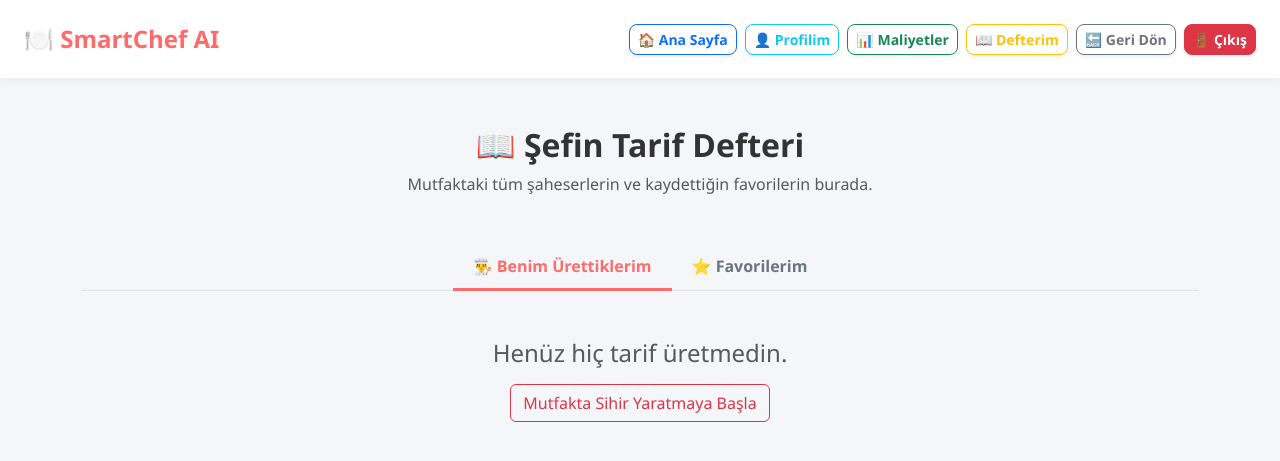
After one commit to yigitkovanc1/SmartChef-AI, a Django app: page /defterim/ in a window 1280 px wide. The commit adds this page. Shown: the top 461 px of the page. Run offline with Django 5.2, Linux system fonts and the light colour scheme; the visitor is signed in with stand-in values (Sample User, id 1); data that the repository does not hold is empty.

Commit message:
'Tarif Defterim' sayfasi eklendi ve UI iyilestirmeleri yapildi

```diff
--- a/accounts/templates/accounts/profile.html
+++ b/accounts/templates/accounts/profile.html
@@ -36,6 +36,8 @@
                     <a href="/" class="btn btn-outline-primary btn-sm fw-bold shadow-sm" style="border-radius: 8px;">🏠 Ana Sayfa</a>
                     <a href="/hesap/profil/" class="btn btn-outline-info btn-sm fw-bold shadow-sm" style="border-radius: 8px;">👤 Profilim</a>
                     <a href="/hesap/dashboard/" class="btn btn-outline-success btn-sm fw-bold shadow-sm" style="border-radius: 8px;">📊 Maliyetler</a>
+                    <a href="{% url 'tarif_defterim' %}" class="btn btn-outline-warning btn-sm fw-bold shadow-sm" style="border-radius: 8px;">📖 Defterim</a>
+
                     <button onclick="history.back()" class="btn btn-outline-secondary btn-sm fw-bold shadow-sm" style="border-radius: 8px;">🔙 Geri Dön</button>
 
                     <form action="{% url 'cikis_yap' %}" method="post" style="display: inline; margin: 0;">
--- a/recipes/urls.py
+++ b/recipes/urls.py
@@ -8,4 +8,6 @@ urlpatterns = [
 
     # İleride tarif detay sayfası vs. eklersen buraya alt alta yazacağız
     path('tarif/<uuid:recipe_id>/', views.tarif_detay_view, name='tarif_detay'),
+
+    path('defterim/', views.tarif_defterim_view, name='tarif_defterim'),
 ]
--- a/recipes/views.py
+++ b/recipes/views.py
@@ -45,3 +45,22 @@ def tarif_detay_view(request, recipe_id):
     }
 
     return render(request, 'tarif_detay.html', context)
+
+
+# recipes/views.py (En alta ekle)
+
+@login_required(login_url='/hesap/giris/')
+def tarif_defterim_view(request):
+    # 1. Kullanıcının yapay zekaya ürettirdiği kendi tarifleri
+    kullanici_tarifleri = Recipe.objects.filter(user=request.user).order_by('-id')
+
+    # 2. Kullanıcının favoriye eklediği tarifler (Favorite modelinden Recipe'a ulaşıyoruz)
+    favori_kayitlari = Favorite.objects.filter(user=request.user).select_related('recipe').order_by('-id')
+    favori_tarifler = [kayit.recipe for kayit in favori_kayitlari]
+
+    context = {
+        'kullanici_tarifleri': kullanici_tarifleri,
+        'favori_tarifler': favori_tarifler,
+    }
+
+    return render(request, 'tarif_defterim.html', context)
--- a/templates/chat.html
+++ b/templates/chat.html
@@ -74,6 +74,7 @@
                     <a href="/" class="btn btn-outline-primary btn-sm fw-bold shadow-sm" style="border-radius: 8px;">🏠 Ana Sayfa</a>
                     <a href="/hesap/profil/" class="btn btn-outline-info btn-sm fw-bold shadow-sm" style="border-radius: 8px;">👤 Profilim</a>
                     <a href="/hesap/dashboard/" class="btn btn-outline-success btn-sm fw-bold shadow-sm" style="border-radius: 8px;">📊 Maliyetler</a>
+                    <a href="{% url 'tarif_defterim' %}" class="btn btn-outline-warning btn-sm fw-bold shadow-sm" style="border-radius: 8px;">📖 Defterim</a>
                     <button onclick="history.back()" class="btn btn-outline-secondary btn-sm fw-bold shadow-sm" style="border-radius: 8px;">🔙 Geri Dön</button>
                     <form action="{% url 'cikis_yap' %}" method="post" style="display: inline; margin: 0;">
                         {% csrf_token %}
--- a/templates/dashboard.html
+++ b/templates/dashboard.html
@@ -37,6 +37,7 @@
                     <a href="/" class="btn btn-outline-primary btn-sm fw-bold shadow-sm" style="border-radius: 8px;">🏠 Ana Sayfa</a>
                     <a href="/hesap/profil/" class="btn btn-outline-info btn-sm fw-bold shadow-sm" style="border-radius: 8px;">👤 Profilim</a>
                     <a href="/hesap/dashboard/" class="btn btn-outline-success btn-sm fw-bold shadow-sm" style="border-radius: 8px;">📊 Maliyetler</a>
+                    <a href="{% url 'tarif_defterim' %}" class="btn btn-outline-warning btn-sm fw-bold shadow-sm" style="border-radius: 8px;">📖 Defterim</a>
                     <button onclick="history.back()" class="btn btn-outline-secondary btn-sm fw-bold shadow-sm" style="border-radius: 8px;">🔙 Geri Dön</button>
 
                     <form action="{% url 'cikis_yap' %}" method="post" style="display: inline; margin: 0;">
--- a/templates/home.html
+++ b/templates/home.html
@@ -35,6 +35,7 @@
                     <a href="/" class="btn btn-outline-primary btn-sm fw-bold shadow-sm" style="border-radius: 8px;">🏠 Ana Sayfa</a>
                     <a href="/hesap/profil/" class="btn btn-outline-info btn-sm fw-bold shadow-sm" style="border-radius: 8px;">👤 Profilim</a>
                     <a href="/hesap/dashboard/" class="btn btn-outline-success btn-sm fw-bold shadow-sm" style="border-radius: 8px;">📊 Maliyetler</a>
+                    <a href="{% url 'tarif_defterim' %}" class="btn btn-outline-warning btn-sm fw-bold shadow-sm" style="border-radius: 8px;">📖 Defterim</a>
                     <button onclick="history.back()" class="btn btn-outline-secondary btn-sm fw-bold shadow-sm" style="border-radius: 8px;">🔙 Geri Dön</button>
 
                     <form action="{% url 'cikis_yap' %}" method="post" style="display: inline; margin: 0;">
--- /dev/null
+++ b/templates/tarif_defterim.html
@@ -0,0 +1,128 @@
+<!DOCTYPE html>
+<html lang="tr">
+<head>
+    <meta charset="UTF-8">
+    <meta name="viewport" content="width=device-width, initial-scale=1.0">
+    <title>SmartChef - Tarif Defterim</title>
+    <link href="https://cdn.jsdelivr.net/npm/bootstrap@5.3.0/dist/css/bootstrap.min.css" rel="stylesheet">
+    <script src="https://cdn.jsdelivr.net/npm/bootstrap@5.3.0/dist/js/bootstrap.bundle.min.js"></script>
+    <style>
+        body { background-color: #f4f6f9; font-family: 'Segoe UI', Tahoma, sans-serif; }
+        .navbar-custom { background-color: white; box-shadow: 0 2px 10px rgba(0,0,0,0.05); }
+        .brand-text { color: #ff6b6b; font-weight: 800; font-size: 1.5rem; text-decoration: none;}
+        .recipe-card { border-radius: 15px; overflow: hidden; transition: 0.3s; border: none; }
+        .recipe-card:hover { transform: translateY(-5px); box-shadow: 0 10px 20px rgba(0,0,0,0.1) !important; }
+        .nav-tabs .nav-link { color: #6c757d; font-weight: 600; border: none; padding: 10px 20px; }
+        .nav-tabs .nav-link.active { color: #ff6b6b; border-bottom: 3px solid #ff6b6b; background: transparent; }
+    </style>
+</head>
+<body>
+
+    <!-- NAVBAR (Senin standart navbar'ın) -->
+    <nav class="navbar navbar-expand-lg navbar-custom py-3">
+        <div class="container-fluid px-4">
+            <a class="navbar-brand brand-text" href="/">🍽️ SmartChef AI</a>
+            <div class="ms-auto d-flex align-items-center gap-2">
+                <a href="/" class="btn btn-outline-primary btn-sm fw-bold shadow-sm" style="border-radius: 8px;">🏠 Ana Sayfa</a>
+                    <a href="/hesap/profil/" class="btn btn-outline-info btn-sm fw-bold shadow-sm" style="border-radius: 8px;">👤 Profilim</a>
+                    <a href="/hesap/dashboard/" class="btn btn-outline-success btn-sm fw-bold shadow-sm" style="border-radius: 8px;">📊 Maliyetler</a>
+                    <a href="{% url 'tarif_defterim' %}" class="btn btn-outline-warning btn-sm fw-bold shadow-sm" style="border-radius: 8px;">📖 Defterim</a>
+                    <button onclick="history.back()" class="btn btn-outline-secondary btn-sm fw-bold shadow-sm" style="border-radius: 8px;">🔙 Geri Dön</button>
+
+                    <form action="{% url 'cikis_yap' %}" method="post" style="display: inline; margin: 0;">
+                        {% csrf_token %}
+                        <button type="submit" class="btn btn-danger btn-sm fw-bold shadow-sm" style="border-radius: 8px;">🚪 Çıkış</button>
+                    </form>
+            </div>
+        </div>
+    </nav>
+
+    <div class="container mt-5 mb-5">
+        <div class="text-center mb-5">
+            <h2 class="fw-bold" style="color: #333;">📖 Şefin Tarif Defteri</h2>
+            <p class="text-muted">Mutfaktaki tüm şaheserlerin ve kaydettiğin favorilerin burada.</p>
+        </div>
+
+        <!-- Bootstrap Sekmeler (Tabs) -->
+        <ul class="nav nav-tabs justify-content-center mb-4" id="defterTabs" role="tablist">
+            <li class="nav-item" role="presentation">
+                <button class="nav-link active" id="benim-tab" data-bs-toggle="tab" data-bs-target="#benim" type="button" role="tab">👨‍🍳 Benim Ürettiklerim</button>
+            </li>
+            <li class="nav-item" role="presentation">
+                <button class="nav-link" id="favori-tab" data-bs-toggle="tab" data-bs-target="#favori" type="button" role="tab">⭐ Favorilerim</button>
+            </li>
+        </ul>
+
+        <!-- Sekme İçerikleri -->
+        <div class="tab-content" id="defterTabsContent">
+
+            <!-- 1. SEKME: KULLANICININ ÜRETTİKLERİ -->
+            <div class="tab-pane fade show active" id="benim" role="tabpanel">
+                <div class="row">
+                    {% for tarif in kullanici_tarifleri %}
+                    <div class="col-md-4 mb-4">
+                        <div class="card h-100 shadow-sm recipe-card">
+                            {% if tarif.image %}
+                                <img src="{{ tarif.image.url }}" class="card-img-top" alt="{{ tarif.title }}" style="height: 150px; object-fit: cover;">
+                            {% else %}
+                                <div style="height: 150px; background: linear-gradient(135deg, #ff6b6b, #fa5252); display: flex; align-items: center; justify-content: center; color: white;">
+                                    <h1 style="font-size: 3rem; margin: 0;">🍽️</h1>
+                                </div>
+                            {% endif %}
+                            <div class="card-body">
+                                <h5 class="card-title fw-bold text-danger">{{ tarif.title }}</h5>
+                                <p class="card-text text-muted" style="font-size: 0.9rem;">
+                                    {{ tarif.instructions|truncatechars:80 }}
+                                </p>
+                            </div>
+                            <div class="card-footer bg-white border-0 pb-3 text-center">
+                                <a href="{% url 'tarif_detay' tarif.id %}" class="btn btn-outline-danger btn-sm w-100" style="border-radius: 10px;">Detayları Gör</a>
+                            </div>
+                        </div>
+                    </div>
+                    {% empty %}
+                    <div class="col-12 text-center text-muted mt-4">
+                        <h4>Henüz hiç tarif üretmedin.</h4>
+                        <a href="/chat/" class="btn btn-outline-danger mt-2">Mutfakta Sihir Yaratmaya Başla</a>
+                    </div>
+                    {% endfor %}
+                </div>
+            </div>
+
+            <!-- 2. SEKME: FAVORİLER -->
+            <div class="tab-pane fade" id="favori" role="tabpanel">
+                <div class="row">
+                    {% for tarif in favori_tarifler %}
+                    <div class="col-md-4 mb-4">
+                        <div class="card h-100 shadow-sm recipe-card">
+                            {% if tarif.image %}
+                                <img src="{{ tarif.image.url }}" class="card-img-top" alt="{{ tarif.title }}" style="height: 150px; object-fit: cover;">
+                            {% else %}
+                                <div style="height: 150px; background: linear-gradient(135deg, #ffc107, #ffb300); display: flex; align-items: center; justify-content: center; color: white;">
+                                    <h1 style="font-size: 3rem; margin: 0;">⭐</h1>
+                                </div>
+                            {% endif %}
+                            <div class="card-body">
+                                <h5 class="card-title fw-bold text-warning" style="text-shadow: 0 0 1px #000;">{{ tarif.title }}</h5>
+                                <p class="card-text text-muted" style="font-size: 0.9rem;">
+                                    {{ tarif.instructions|truncatechars:80 }}
+                                </p>
+                            </div>
+                            <div class="card-footer bg-white border-0 pb-3 text-center">
+                                <a href="{% url 'tarif_detay' tarif.id %}" class="btn btn-outline-warning btn-sm w-100 text-dark fw-bold" style="border-radius: 10px;">Detayları Gör</a>
+                            </div>
+                        </div>
+                    </div>
+                    {% empty %}
+                    <div class="col-12 text-center text-muted mt-4">
+                        <h4>Favori listen şu an boş.</h4>
+                        <p>Beğendiğin tariflerdeki yıldız ikonuna tıklayarak buraya ekleyebilirsin.</p>
+                    </div>
+                    {% endfor %}
+                </div>
+            </div>
+
+        </div>
+    </div>
+</body>
+</html>
--- a/templates/tarif_detay.html
+++ b/templates/tarif_detay.html
@@ -31,6 +31,10 @@
                     </span>
 
                     <a href="/" class="btn btn-outline-primary btn-sm fw-bold shadow-sm" style="border-radius: 8px;">🏠 Ana Sayfa</a>
+
+                    <!-- YENİ EKLENEN DEFTERİM BUTONU -->
+                    <a href="{% url 'tarif_defterim' %}" class="btn btn-outline-warning btn-sm fw-bold shadow-sm text-dark" style="border-radius: 8px;">📖 Defterim</a>
+
                     <a href="/hesap/profil/" class="btn btn-outline-info btn-sm fw-bold shadow-sm" style="border-radius: 8px;">👤 Profilim</a>
                     <a href="/hesap/dashboard/" class="btn btn-outline-success btn-sm fw-bold shadow-sm" style="border-radius: 8px;">📊 Maliyetler</a>
                     <button onclick="history.back()" class="btn btn-outline-secondary btn-sm fw-bold shadow-sm" style="border-radius: 8px;">🔙 Geri Dön</button>
@@ -119,7 +123,7 @@
 
     <script>
         function toggleFavorite(recipeId) {
-            fetch(`/favori-yap/${recipeId}/`, {
+            fetch(`/tarifler/favori-yap/${recipeId}/`, {
                 method: 'POST',
                 headers: {
                     'X-CSRFToken': '{{ csrf_token }}',
```
